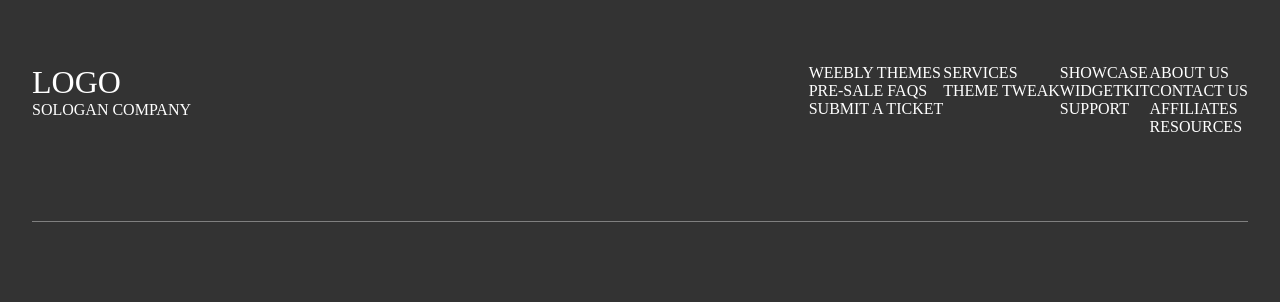
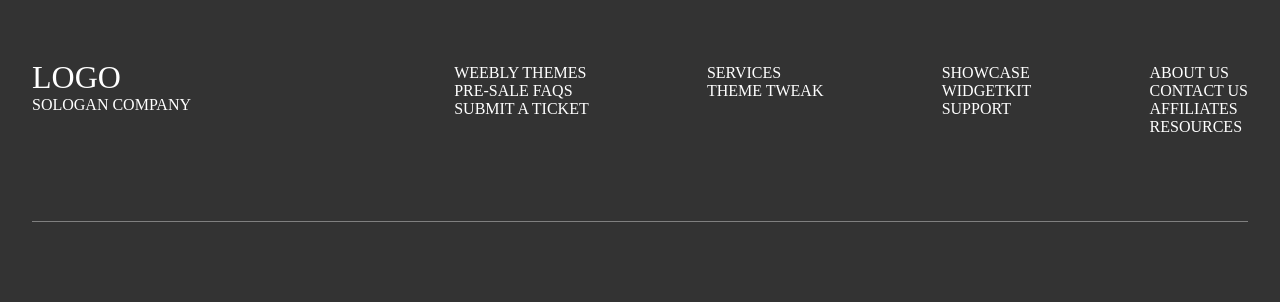
Before and after one commit to CodeupClassroom/hyperion-web-exercises, a plain HTML site: page flexfooter.html in a window 1280 px wide. Shown: the top 302 px of the page. Drawn offline with Linux system fonts and the light colour scheme.

Commit message:
most of a solution to second and third exercises

```diff
--- a/css/flexfooter.css
+++ b/css/flexfooter.css
@@ -29,10 +29,10 @@ footer .container {
     justify-content: space-between;
 }
 .logo-div {
-    flex-grow: 1;
-    /*flex-basis: 25%;*/
-    /*position: relative;*/
-    /*bottom: 5px;*/
+    /*flex-grow: 1;*/
+    flex-basis: 25%;
+    position: relative;
+    bottom: 5px;
 }
 h1 {
     font-size: 2em;
```
